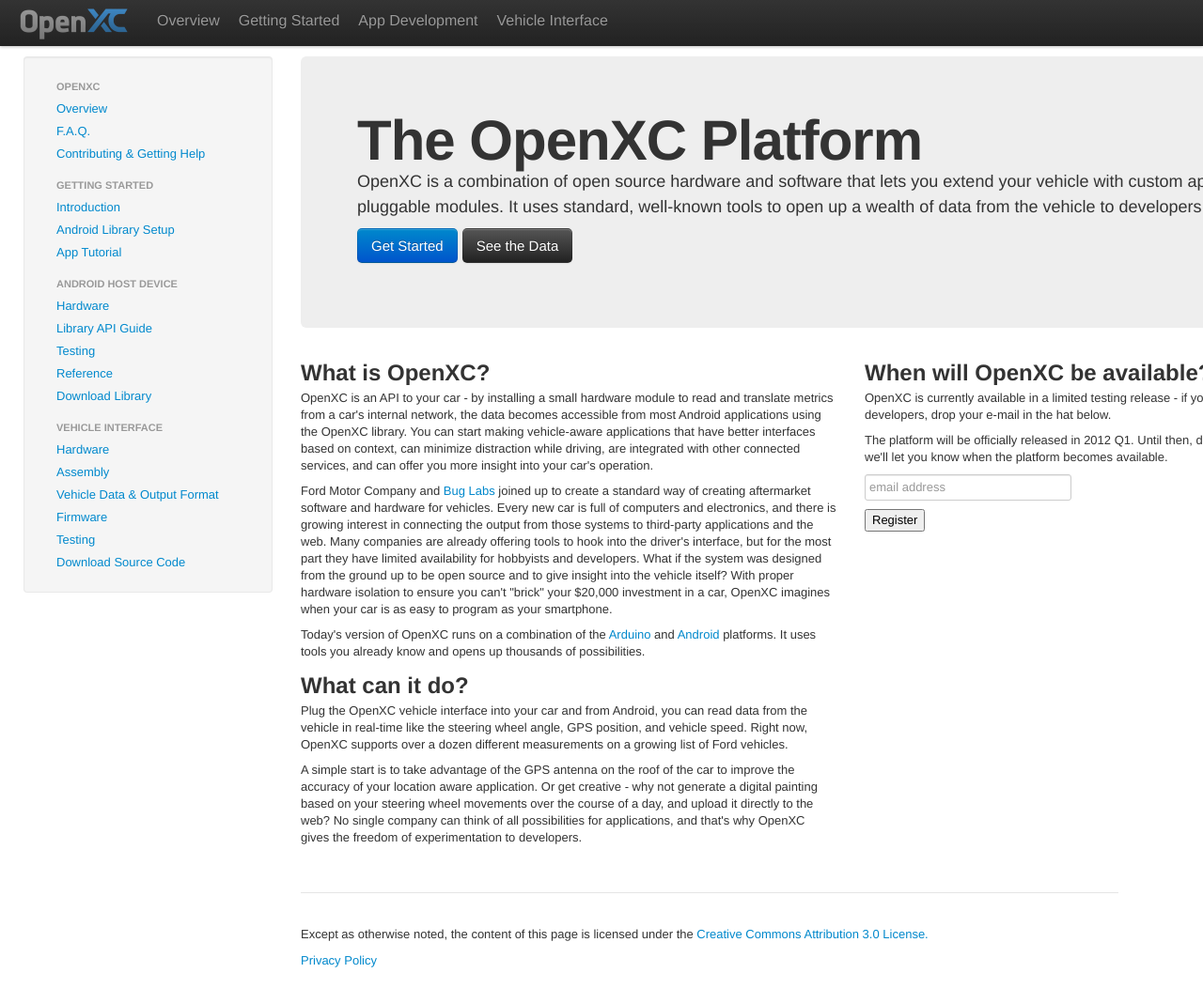
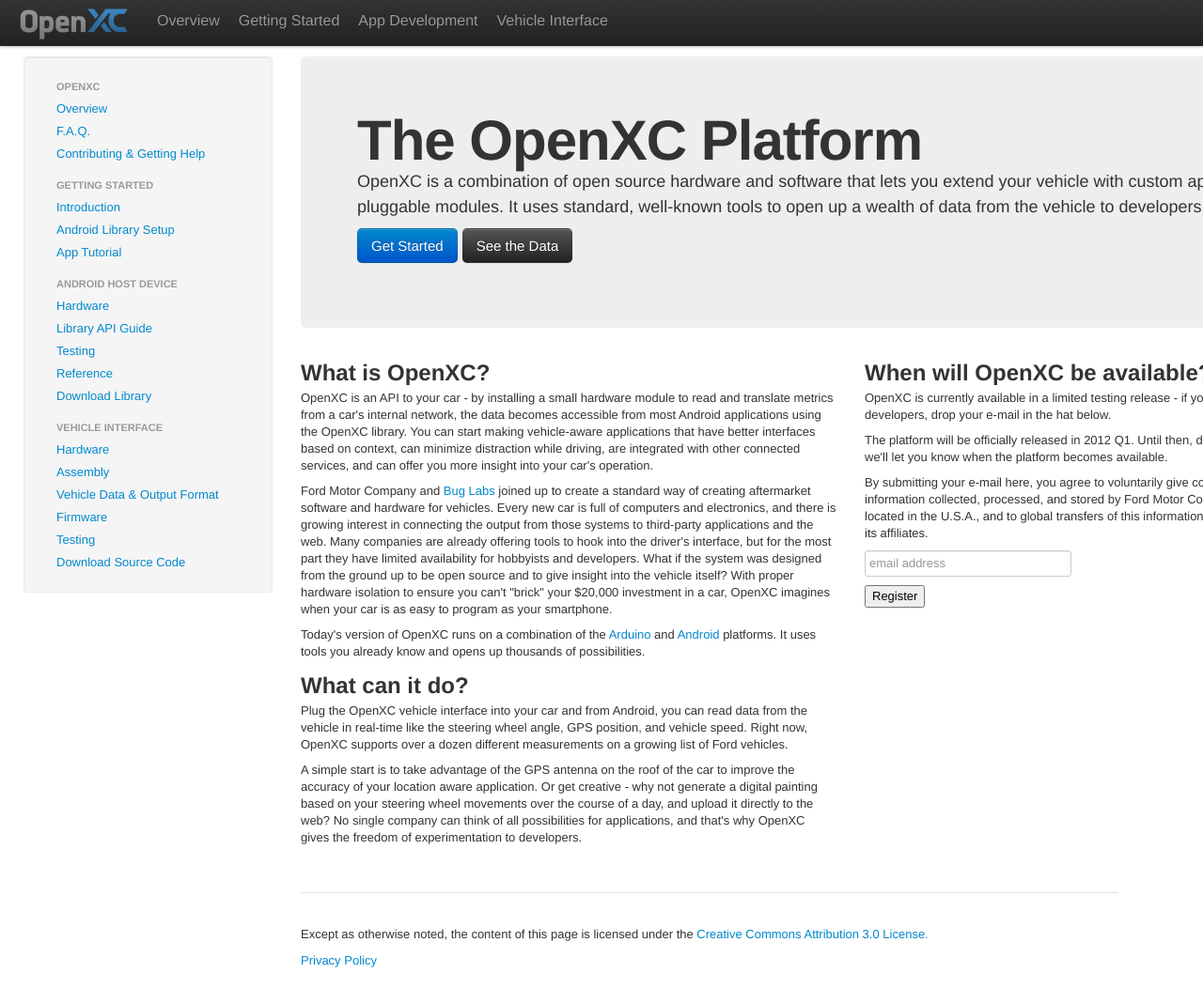
Before and after one commit to openxc/openxcplatform.com, a Jekyll site: the page built from index.html, in a window 1280 px wide and 1118 px high. Shown: the top 1069 px of the window at 94% size. Built offline with Jekyll 4.4.1, drawn with Linux system fonts in a browser that asks for light colours; nearby versions of some CDN libraries; Markdown is read by kramdown in place of the engine named in the settings; comment, search, counter and statistics services are not loaded.

Commit message:
Add data collection notice to submit form.

```diff
--- a/agreement.mkd
+++ b/agreement.mkd
@@ -11,5 +11,10 @@
 a link to download the firmware for all of the supported vehicles within 24
 hours after signing the form.
 
+By submitting your this form, you agree to voluntarily give consent to have your
+personal information collected, processed, and stored by Ford Motor Company and
+its vendors in databases located in the U.S.A., and to global transfers of this
+information within Ford's vendors and Ford and its affiliates.
+
 <script type='text/javascript' language='JavaScript'
 src='https://secure.echosign.com/public/widget?f=3WFQLL2M684N4E'></script>
--- a/index.html
+++ b/index.html
@@ -114,6 +114,15 @@
                     when the platform becomes available.
                 </p>
 
+                <p>
+                    By submitting your e-mail here, you agree to voluntarily
+                    give consent to have your personal information collected,
+                    processed, and stored by Ford Motor Company and its vendors
+                    in databases located in the U.S.A., and to global transfers
+                    of this information within Ford's vendors and Ford and its
+                    affiliates.
+                </p>
+
                 <link href="http://cdn-images.mailchimp.com/embedcode/slim-081711.css" rel="stylesheet" type="text/css">
                 <div id="mc_embed_signup">
                     <form action="http://openxcplatform.us2.list-manage.com/subscribe/post?u=1ebe0f20d8f2f151d7bff6dd6&amp;id=f22d001fe8" method="post" id="mc-embedded-subscribe-form" name="mc-embedded-subscribe-form" class="validate" target="_blank">
```
